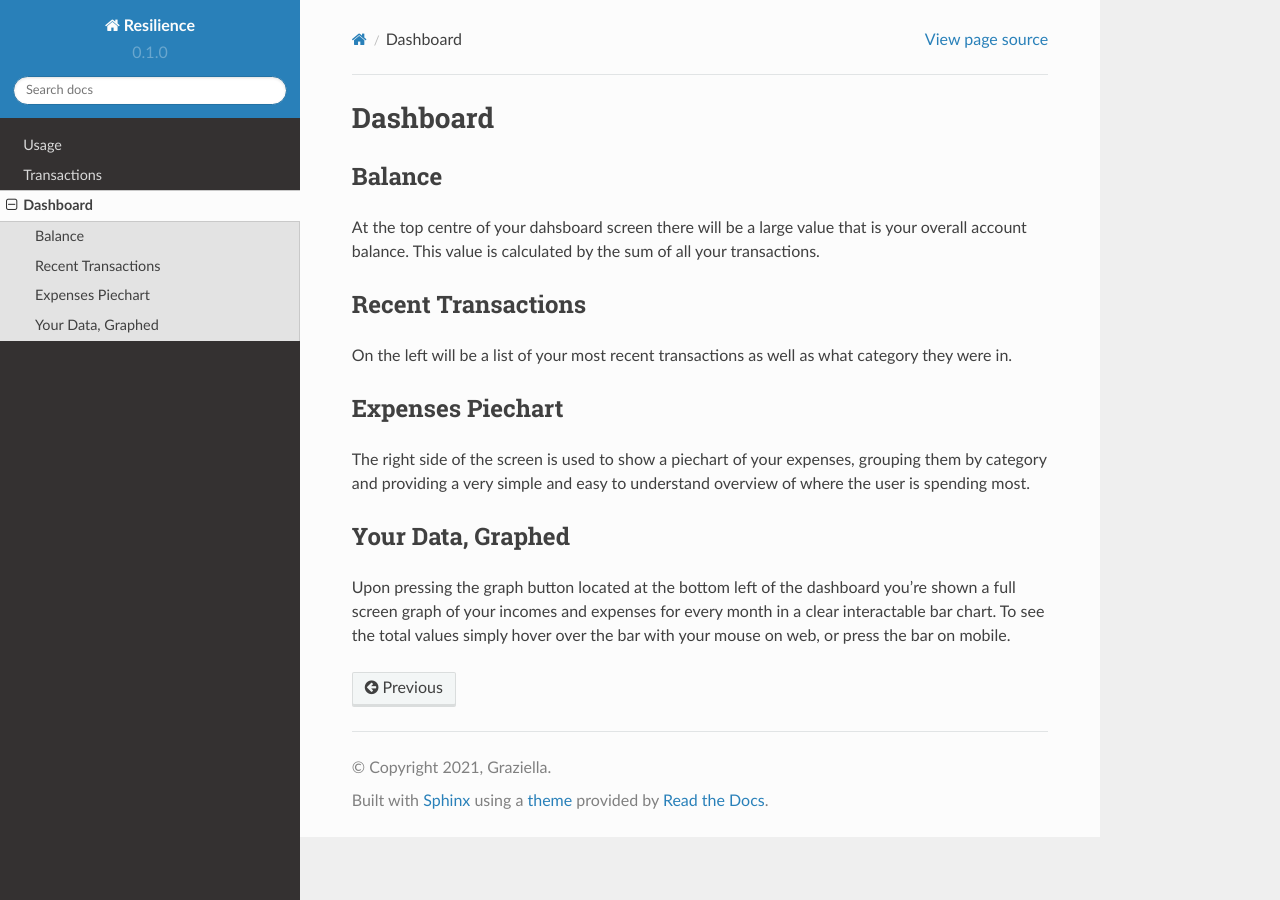
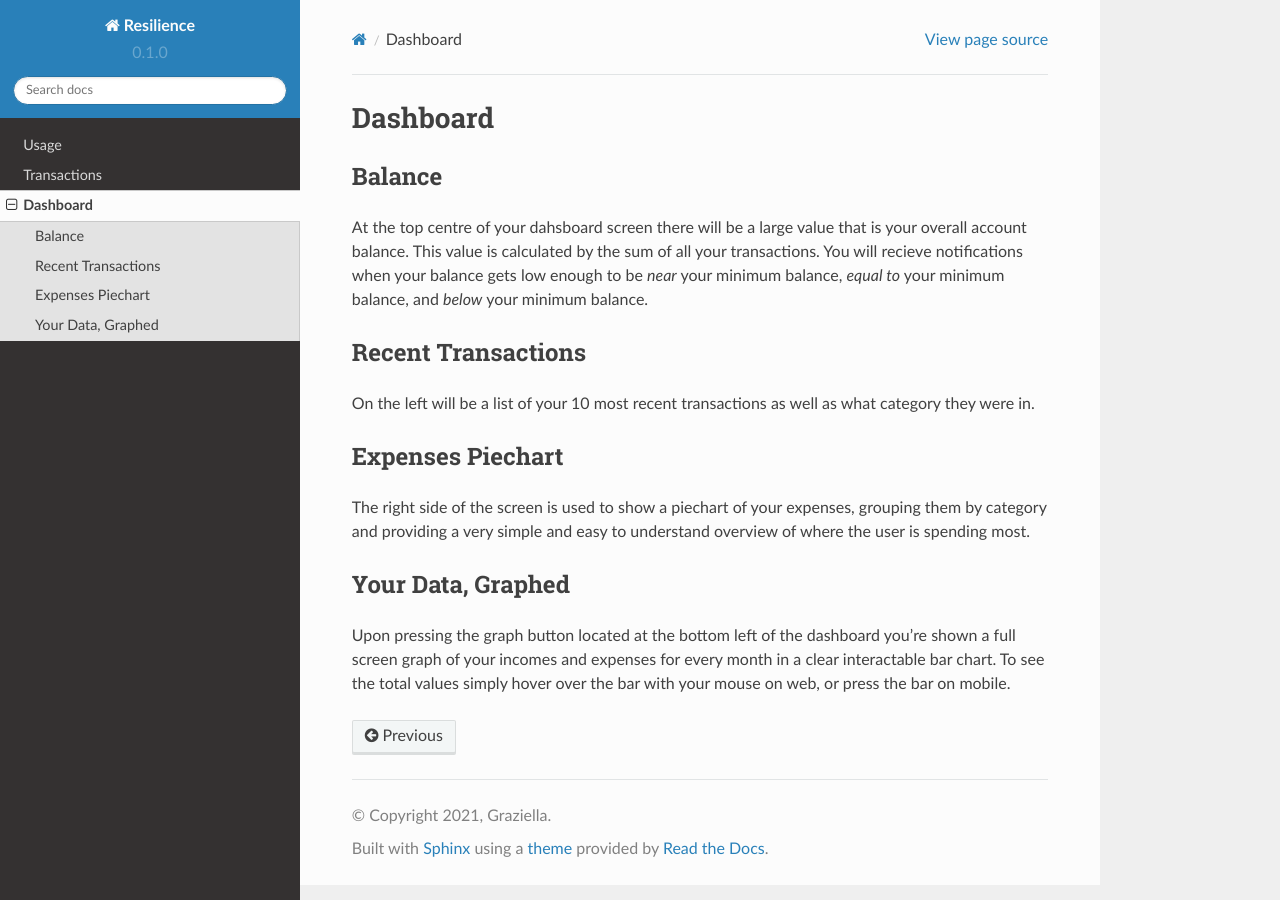
Before and after one commit to Spakydaky/Resilience-Documentation, a Sphinx documentation site: the page built from docs/source/Dashboard.rst, in a window 1280 px wide. Built offline with Sphinx 7.4.7 and the Read the Docs theme 2.0.0, drawn with Linux system fonts in a browser that asks for light colours; pages that are not in the unit, such as notebooks, are missing from menus.

Commit message:
Update Dashboard.rst

```diff
--- a/docs/source/Dashboard.rst
+++ b/docs/source/Dashboard.rst
@@ -3,11 +3,11 @@ Dashboard
 
 Balance
 -------
-At the top centre of your dahsboard screen there will be a large value that is your overall account balance. This value is calculated by the sum of all your transactions.
+At the top centre of your dahsboard screen there will be a large value that is your overall account balance. This value is calculated by the sum of all your transactions. You will recieve notifications when your balance gets low enough to be *near* your minimum balance, *equal to* your minimum balance, and *below* your minimum balance.
 
 Recent Transactions
 --------------------
-On the left will be a list of your most recent transactions as well as what category they were in.
+On the left will be a list of your 10 most recent transactions as well as what category they were in.
 
 Expenses Piechart
 ------------------
```
